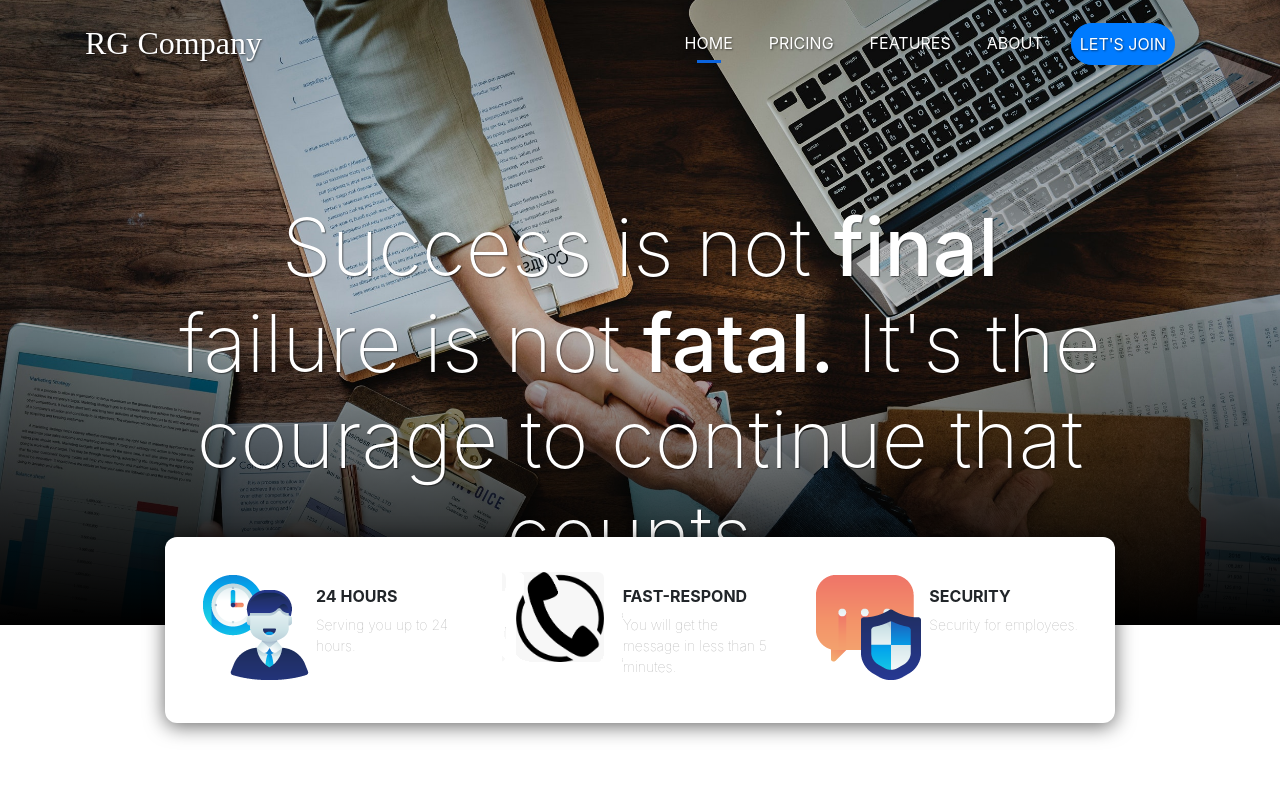
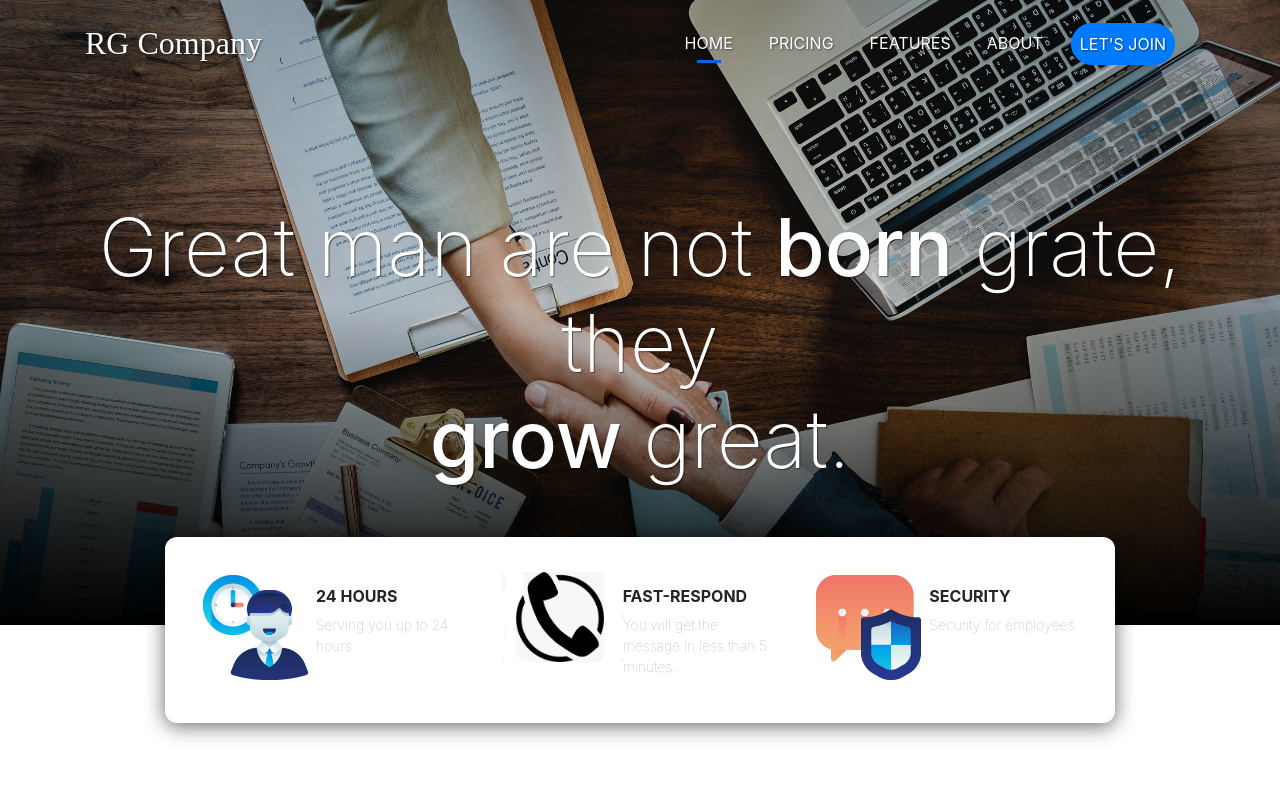
Before and after one commit to rifqyaliansyah/rgreencompany, a plain HTML site: page index.html in a window 1280 px wide. Shown: the top 800 px of the page. Drawn offline with nearby package versions, Linux system fonts and the light colour scheme; a web font is replaced by a local one.

Commit message:
Add files via upload

```diff
--- a/index.html
+++ b/index.html
@@ -38,8 +38,10 @@
     <!-- Jumbotron -->
     <div class="jumbotron jumbotron-fluid">
       <div class="container">
-        <h1 class="display-4">Success is not <span>final</span> <br />failure is not <span>fatal.</span> It's the courage to continue that counts.</h1>
-        <a href="#" class="btn btn-info btn-lg tombol">View Our Work</a>
+        <h1 class="display-4">
+          Great man are not <span>born </span>grate, they <br />
+          <span>grow </span> great.
+        </h1>
       </div>
     </div>
     <!-- akhir Jumbotron -->
```
